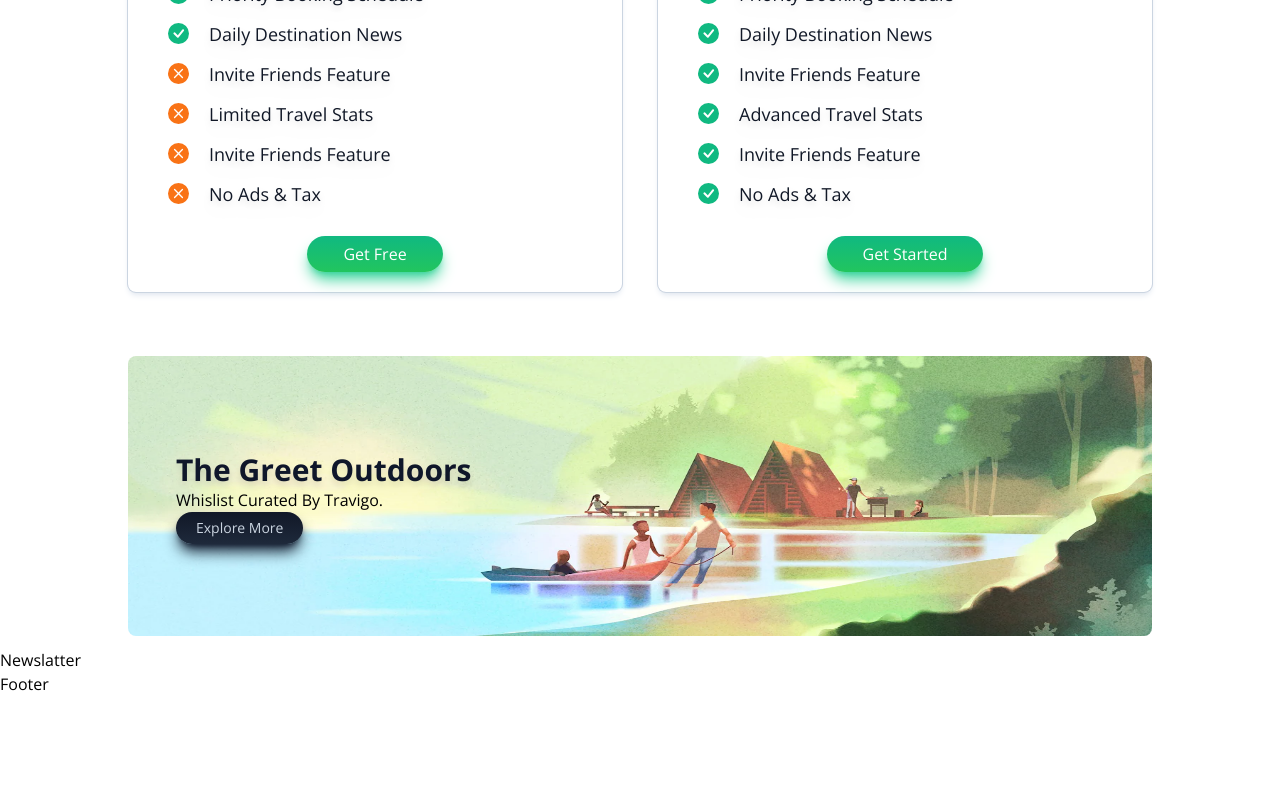
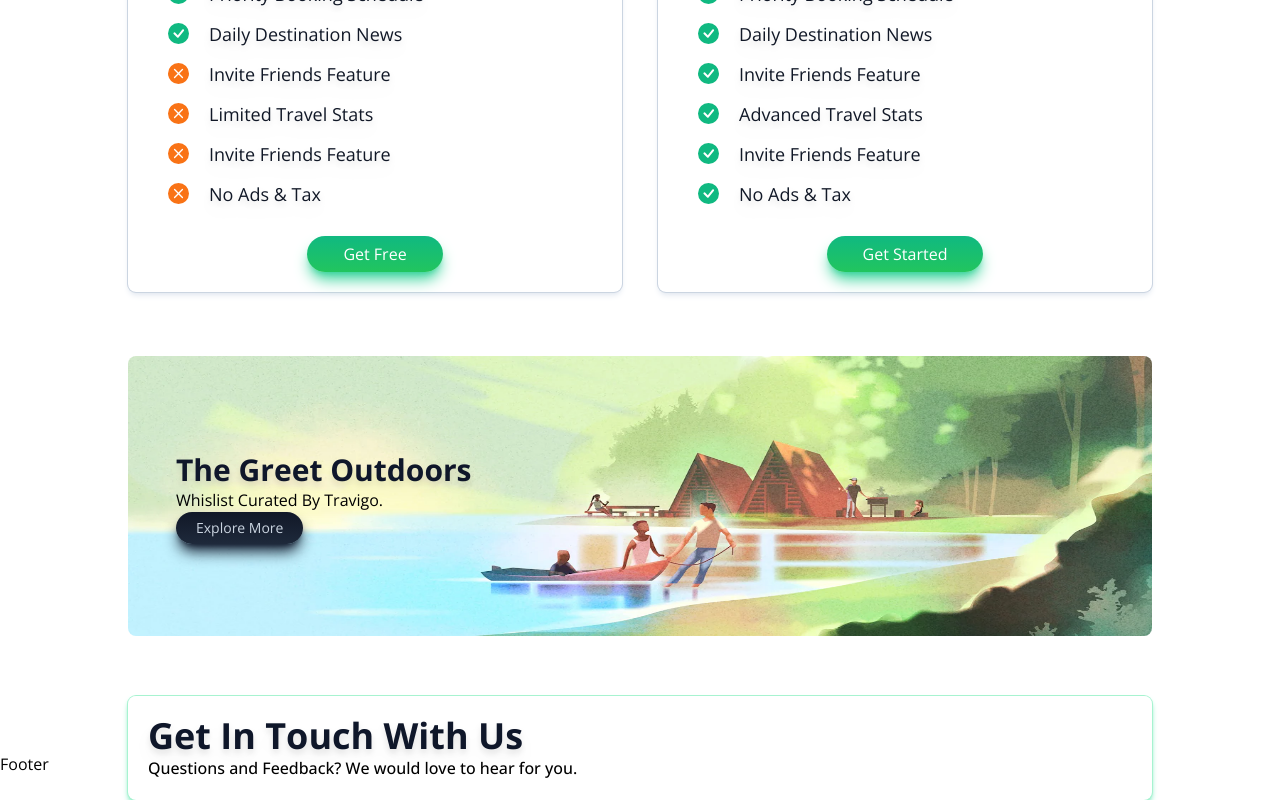
Before and after one commit to HossainRafi/Travigo, a React (Vite) app: page / in a window 1280 px wide. Shown: the part 2692-3492 px from the top of the page. Before the commit the page ends 3388 px from the top, so only its background shows below. Built offline with nearby package versions, Linux system fonts and the light colour scheme.

Commit message:
newslatter left

```diff
--- a/src/components/Newslatter.jsx
+++ b/src/components/Newslatter.jsx
@@ -1,9 +1,25 @@
-import React from 'react'
+import React from "react";
 
 const Newslatter = () => {
   return (
-    <div>Newslatter</div>
-  )
-}
+    <>
+      <div className="p-5 bg-white/60 ring-1 ring-emerald-200 shadow-md shadow-emerald-300 rounded-lg max-w-5xl w-full ml-auto mr-auto mt-0 xl:w-[95vw] relative top-12">
+        <div className="flex items-center justify-between lg:flex-col lg:gap-7">
+          <div className="grid items-center sm:text-center">
+            <h1
+              className="text-4xl md:text-3xl sm:text-2xl filter drop-shadow-lg font-bold text-slate-900
+                "
+            >
+              Get In Touch With Us
+            </h1>
+            <p className="text-base sm:text-sm xsm:text-xs font-medium">
+              Questions and Feedback? We would love to hear for you.
+            </p>
+          </div>
+        </div>
+      </div>
+    </>
+  );
+};
 
-export default Newslatter
+export default Newslatter;
```
